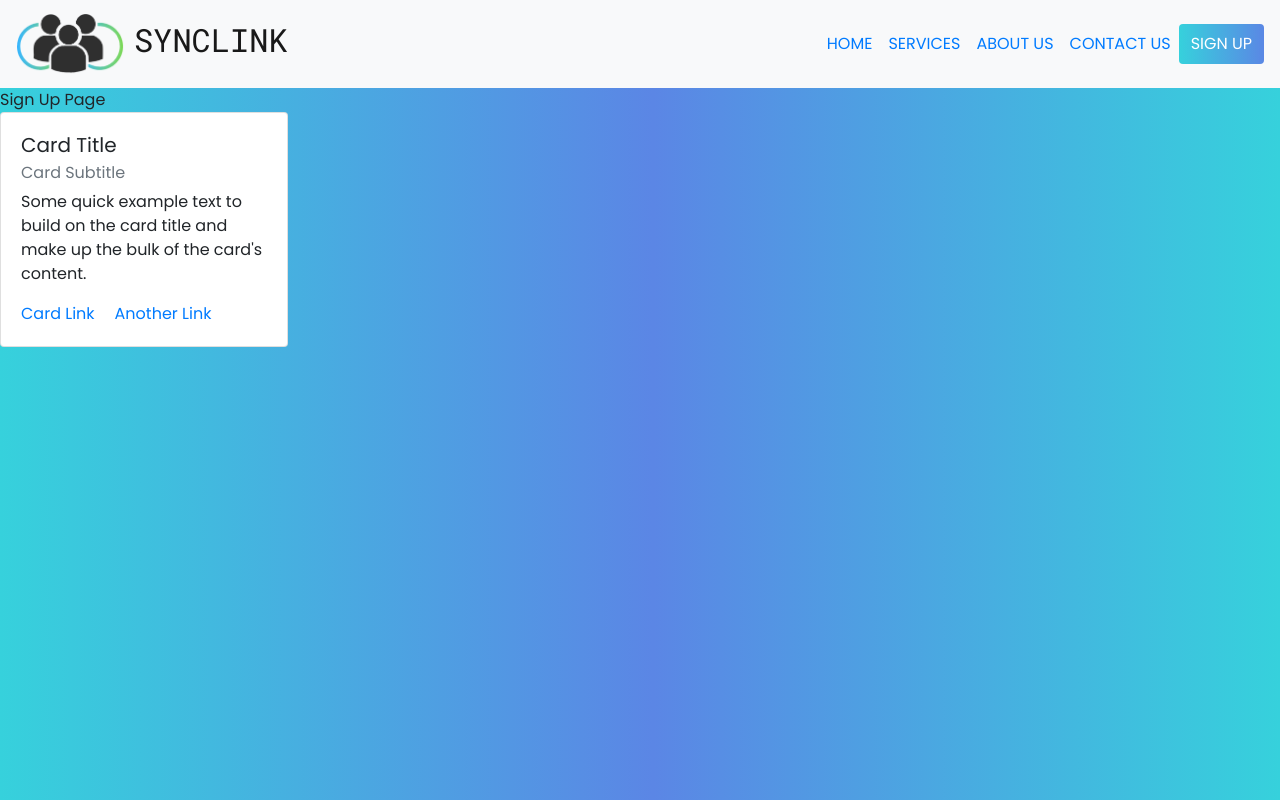
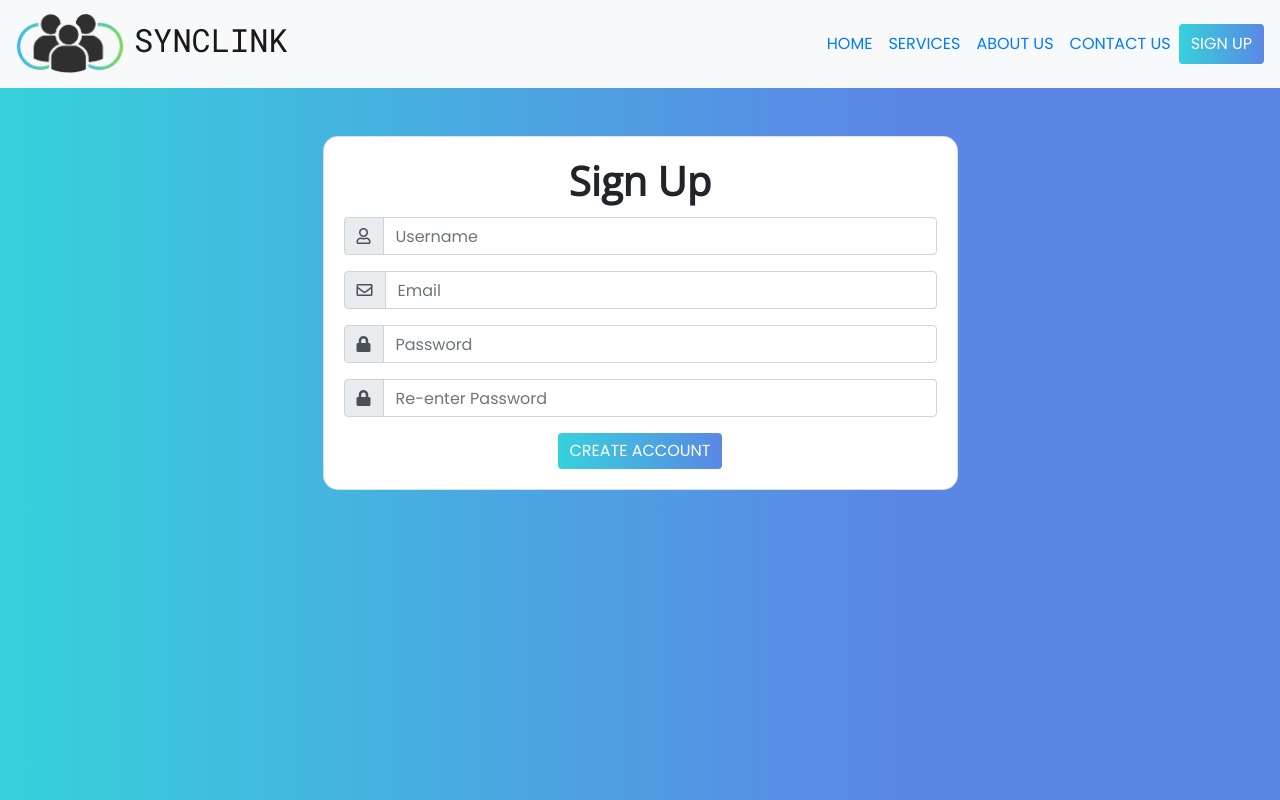
Before and after one commit to Fernando1929/semester-project-team-tbd, a React (Create React App) app in the folder team-tbd-project/: page /SignUp in a window 1280 px wide. Built offline with nearby package versions, Linux system fonts and the light colour scheme; the HTML template or start-up script is replaced by a standard one.

Commit message:
SignUp form, Done!

```diff
--- a/team-tbd-project/public/index.html
+++ b/team-tbd-project/public/index.html
@@ -18,6 +18,10 @@
     />
     <link
       href="https://fonts.googleapis.com/css2?family=Montserrat&family=Poppins&family=Roboto+Mono&display=swap"
+      rel="stylesheet"
+    />
+    <link
+      href="https://fonts.googleapis.com/css2?family=Open+Sans&display=swap"
       rel="stylesheet"
     />
     <!--
--- a/team-tbd-project/src/App.css
+++ b/team-tbd-project/src/App.css
@@ -28,3 +28,17 @@ html {
   background-position: right center; /* change the direction of the change here */
   color: #fff;
 }
+
+.phoneDisplayLogo {
+  display: none;
+}
+
+@media screen and (max-width: 380px) {
+  .phoneDisplayNoText {
+    display: none;
+  }
+
+  .phoneDisplayLogo {
+    display: flex;
+  }
+}
--- a/team-tbd-project/src/App.js
+++ b/team-tbd-project/src/App.js
@@ -1,6 +1,6 @@
 import React from "react";
+import { BrowserRouter as Router, Switch, Route } from "react-router-dom";
 import "bootstrap/dist/css/bootstrap.min.css";
-import { BrowserRouter as Router, Switch, Route } from "react-router-dom";
 import "./App.css";
 import SyncLinkNavbar from "./Components/SyncLinkNavbar";
 import Home from "./Pages/Home";
--- a/team-tbd-project/src/Components/SignUpForm.jsx
+++ b/team-tbd-project/src/Components/SignUpForm.jsx
@@ -1,25 +1,89 @@
 import React, { Component } from "react";
-import { Form, Card } from "react-bootstrap";
+import {
+  Container,
+  Row,
+  Col,
+  Card,
+  Button,
+  InputGroup,
+  FormControl,
+} from "react-bootstrap";
 
 import "../App.css";
 
 class SignUpForm extends Component {
+  emailIcon = (<i className="fab fa-user"></i>);
+
   render() {
     return (
-      <Card style={{ width: "18rem" }}>
-        <Card.Body>
-          <Card.Title>Card Title</Card.Title>
-          <Card.Subtitle className="mb-2 text-muted">
-            Card Subtitle
-          </Card.Subtitle>
-          <Card.Text>
-            Some quick example text to build on the card title and make up the
-            bulk of the card's content.
-          </Card.Text>
-          <Card.Link href="#">Card Link</Card.Link>
-          <Card.Link href="#">Another Link</Card.Link>
-        </Card.Body>
-      </Card>
+      <Container>
+        <Row className="justify-content-center">
+          <Col sm={7}>
+            <Card style={{ borderRadius: "15px", marginTop: "3rem" }}>
+              <Card.Body>
+                <Card.Title>
+                  <h1
+                    className="text-center"
+                    style={{
+                      fontWeight: "600",
+                      fontFamily: "'Open Sans', sans-serif",
+                    }}
+                  >
+                    Sign Up
+                  </h1>
+                </Card.Title>
+                <Card.Text>
+                  <InputGroup style={{ marginBottom: "1rem" }}>
+                    <InputGroup.Prepend>
+                      <InputGroup.Text>
+                        <i class="far fa-user"></i>
+                      </InputGroup.Text>
+                    </InputGroup.Prepend>
+                    <FormControl id="Username" placeholder="Username" />
+                  </InputGroup>
+                  <InputGroup style={{ marginBottom: "1rem" }}>
+                    <InputGroup.Prepend>
+                      <InputGroup.Text>
+                        <i class="far fa-envelope"></i>
+                      </InputGroup.Text>
+                    </InputGroup.Prepend>
+                    <FormControl type="email" id="Email" placeholder="Email" />
+                  </InputGroup>
+                  <InputGroup style={{ marginBottom: "1rem" }}>
+                    <InputGroup.Prepend>
+                      <InputGroup.Text>
+                        <i class="fas fa-lock"></i>
+                      </InputGroup.Text>
+                    </InputGroup.Prepend>
+                    <FormControl
+                      type="password"
+                      id="Password"
+                      placeholder="Password"
+                    />
+                  </InputGroup>
+                  <InputGroup style={{ marginBottom: "1rem" }}>
+                    <InputGroup.Prepend>
+                      <InputGroup.Text>
+                        <i class="fas fa-lock"></i>
+                      </InputGroup.Text>
+                    </InputGroup.Prepend>
+                    <FormControl
+                      type="passwordReType"
+                      id="Re-enterPassword"
+                      placeholder="Re-enter Password"
+                    />
+                  </InputGroup>
+                </Card.Text>
+                <div className="text-center">
+                  <Button className="btn--primary" variant="primary">
+                    CREATE ACCOUNT
+                  </Button>
+                </div>
+              </Card.Body>
+            </Card>
+          </Col>
+        </Row>
+      </Container>
     );
   }
 }
--- a/team-tbd-project/src/Components/SyncLinkNavbar.jsx
+++ b/team-tbd-project/src/Components/SyncLinkNavbar.jsx
@@ -14,6 +14,7 @@ class SyncLinkNavbar extends Component {
       <Navbar collapseOnSelect expand="lg" bg="light" variant="light">
         <Navbar.Brand href="/">
           <h2
+            className="phoneDisplayNoText"
             style={{
               fontFamily: "'Roboto Mono', monospace",
               alignItems: "center",
@@ -30,6 +31,24 @@ class SyncLinkNavbar extends Component {
             />
             {""}
             SYNCLINK
+          </h2>
+          <h2
+            className="phoneDisplayLogo"
+            style={{
+              fontFamily: "'Roboto Mono', monospace",
+              alignItems: "center",
+              marginBottom: "0",
+            }}
+          >
+            <img
+              alt=""
+              src={mainLogo}
+              width="108"
+              height="62"
+              className="d-inline-block"
+              style={{ marginRight: "10px" }}
+            />
+            {""}
           </h2>
         </Navbar.Brand>
         <Navbar.Toggle aria-controls="responsive-navbar-nav" />
--- a/team-tbd-project/src/Pages/SignUp.css
+++ b/team-tbd-project/src/Pages/SignUp.css
@@ -1,29 +1,9 @@
 body {
   background: #36d1dc;
-  background: -moz-linear-gradient(
-    to right,
-    #36d1dc 0%,
-    #5b86e5 51%,
-    #36d1dc 100%
-  );
-  background: -webkit-gradient(to right, #36d1dc 0%, #5b86e5 51%, #36d1dc 100%);
-  background: -webkit-linear-gradient(
-    to right,
-    #36d1dc 0%,
-    #5b86e5 51%,
-    #36d1dc 100%
-  );
-  background: -o-linear-gradient(
-    to right,
-    #36d1dc 0%,
-    #5b86e5 51%,
-    #36d1dc 100%
-  );
-  background: -ms-linear-gradient(
-    to right,
-    #36d1dc 0%,
-    #5b86e5 51%,
-    #36d1dc 100%
-  );
-  background: linear-gradient(to right, #36d1dc 0%, #5b86e5 51%, #36d1dc 100%);
+  background: -moz-linear-gradient(to left, #5b86e5 30%, #36d1dc 100%);
+  background: -webkit-gradient(to left, #5b86e5 30%, #36d1dc 100%);
+  background: -webkit-linear-gradient(to left, #5b86e5 30%, #36d1dc 100%);
+  background: -o-linear-gradient(to left, #5b86e5 30%, #36d1dc 100%);
+  background: -ms-linear-gradient(to left, #5b86e5 30%, #36d1dc 100%);
+  background: linear-gradient(to left, #5b86e5 30%, #36d1dc 100%);
 }
--- a/team-tbd-project/src/Pages/SignUp.js
+++ b/team-tbd-project/src/Pages/SignUp.js
@@ -6,7 +6,6 @@ import "./SignUp.css";
 function SignUp() {
   return (
     <div className="SignUp">
-      Sign Up Page
       <SignUpForm />
     </div>
   );
```
